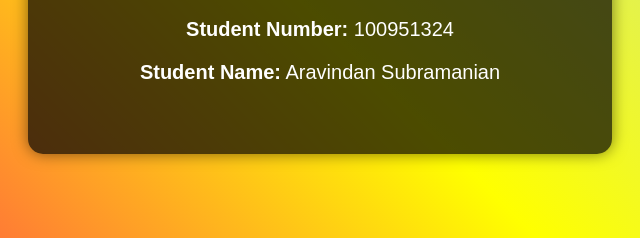
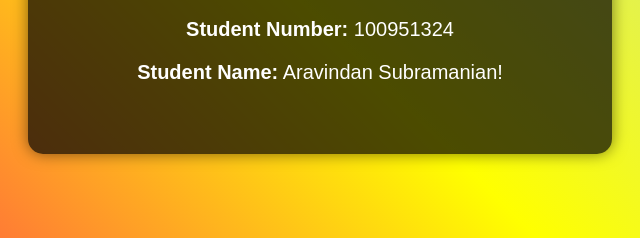
Before and after one commit to aravind07-Cloud/midterm-Subramanian, a plain HTML site: page index.html in a window 1280 px wide. Shown: the part 387-625 px from the top of the page, 320-960 px from the left. Drawn offline with Linux system fonts and the light colour scheme.

Commit message:
Update index.html

```diff
--- a/index.html
+++ b/index.html
@@ -32,6 +32,6 @@
     <div class="container">
         <h1>Welcome to My Midterm Server!</h1>
         <p><strong>Student Number:</strong> 100951324</p>
-        <p><strong>Student Name:</strong> Aravindan Subramanian</p>
+        <p><strong>Student Name:</strong> Aravindan Subramanian!</p>
     </div>
 </body>
```
